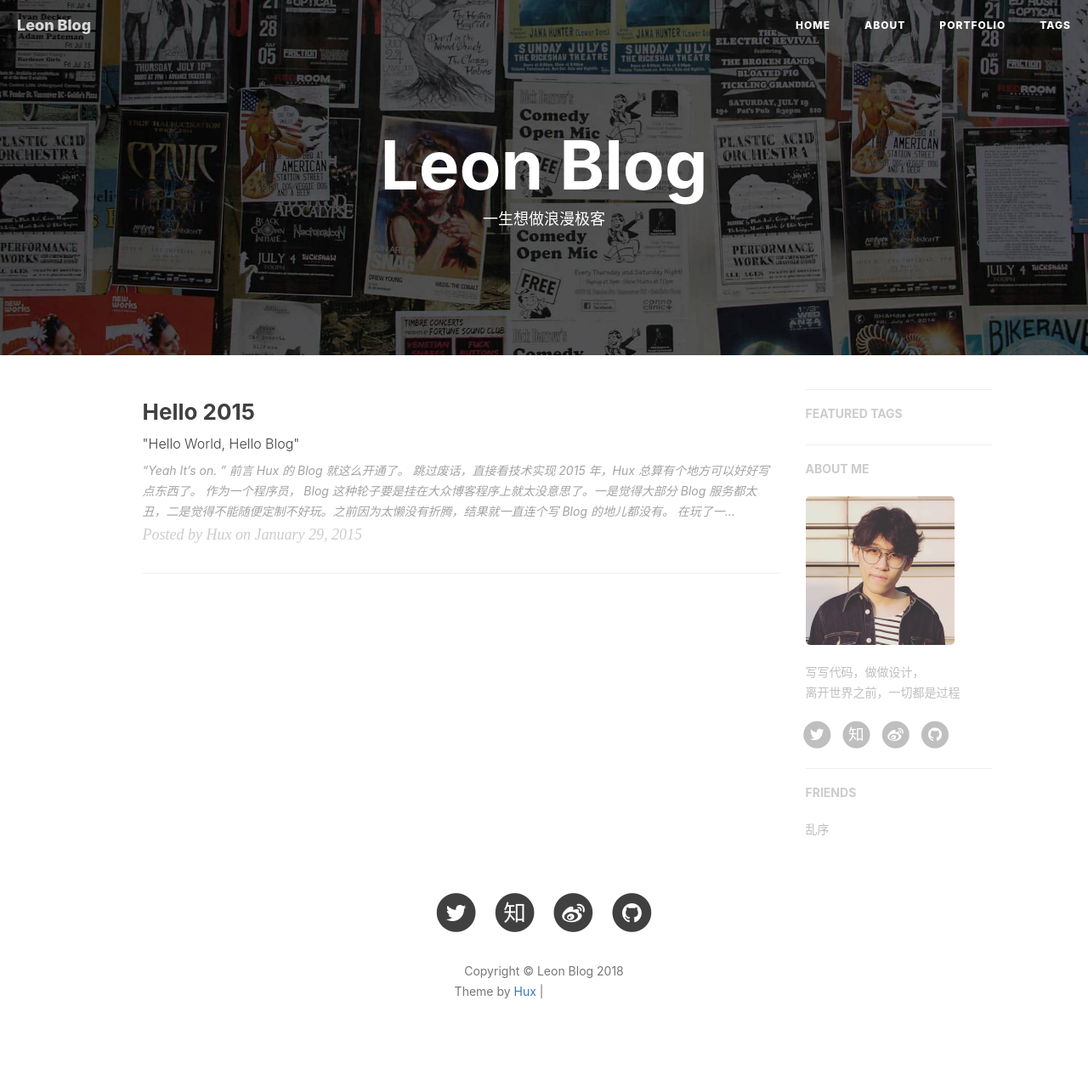
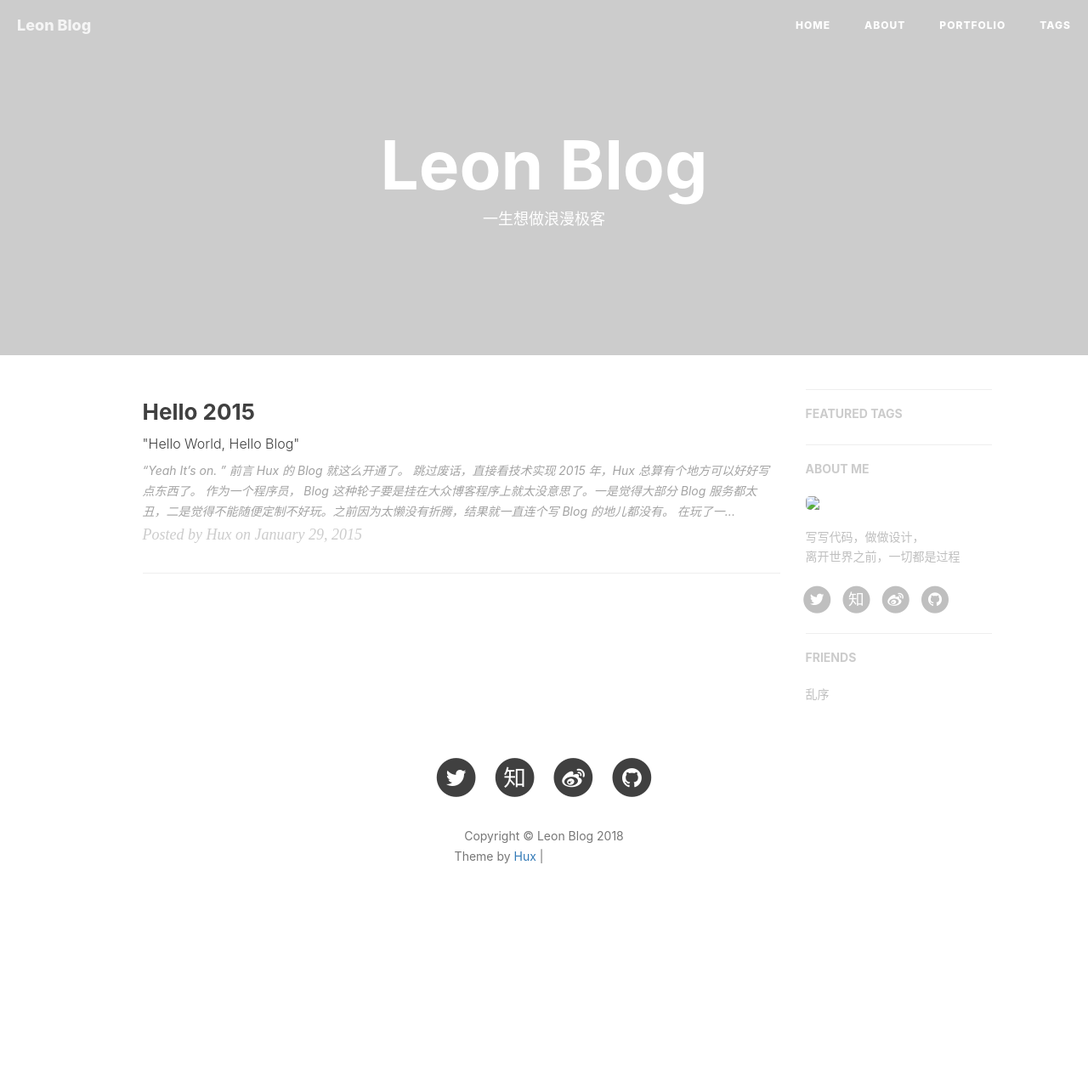
Before and after one commit to tfl435918939/blog, a Jekyll site: the page built from index.html, in a window 1280 px wide. Shown: the whole page at 85% size. Built offline with Jekyll 4.4.1, drawn with Linux system fonts in a browser that asks for light colours; nearby versions of some CDN libraries; the list of posts is cut into pages by our own code; comment, search, counter and statistics services are not loaded; after the commit the page ends 1112 px from its top, so only the background shows below that; grey boxes are pictures that could not be loaded.

Commit message:
edit url in the config file

```diff
--- a/_config.yml
+++ b/_config.yml
@@ -1,7 +1,7 @@
 # Site settings
 title: Leon Blog
 SEOTitle: 唐伏龙的博客 | Leon Blog
-header-img: img/home-bg.jpg
+header-img: blog/img/home-bg.jpg
 email: 435918939@qq.com
 description: "关于前端与设计、黑客与画家 | 黄玄，Web & Mobile Lover，Software Engineer，UX Designer | 这里是 @Hux黄玄 的个人博客，与你一起发现更大的世界。"
 keyword: "黄玄, Hux黄玄, Hux, 鬼栈, huxpro, @huxpro, 黄玄的博客, Hux Blog, 博客, 个人网站, 互联网, Web, JavaScript, 前端, 设计"
@@ -60,15 +60,15 @@
 # ba_track_id: [your track id]
 
 # Google Analytics
-ga_track_id: 'UA-49627206-1'            # Format: UA-xxxxxx-xx
-ga_domain: huangxuan.me
+# ga_track_id: 'UA-49627206-1'            # Format: UA-xxxxxx-xx
+# ga_domain: huangxuan.me
 
 
 
 # Sidebar settings
 sidebar: true                           # whether or not using Sidebar.
 sidebar-about-description: "写写代码，做做设计，<br>离开世界之前，一切都是过程"
-sidebar-avatar: /img/avatar-hux.jpg      # use absolute URL, seeing it's used in both `/` and `/about/`
+sidebar-avatar: blog/img/avatar-hux.jpg      # use absolute URL, seeing it's used in both `/` and `/about/`
 
 
 
```
